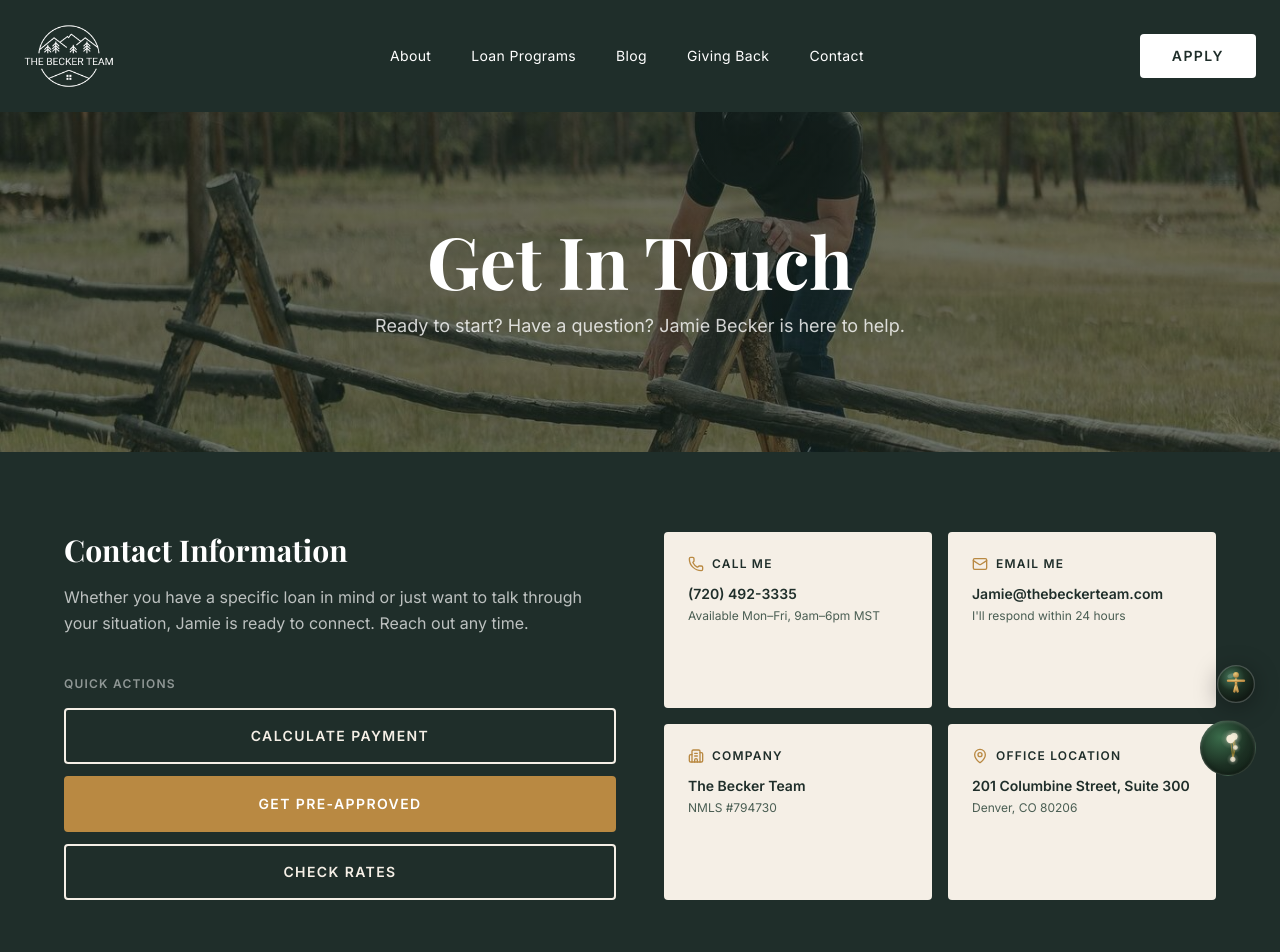
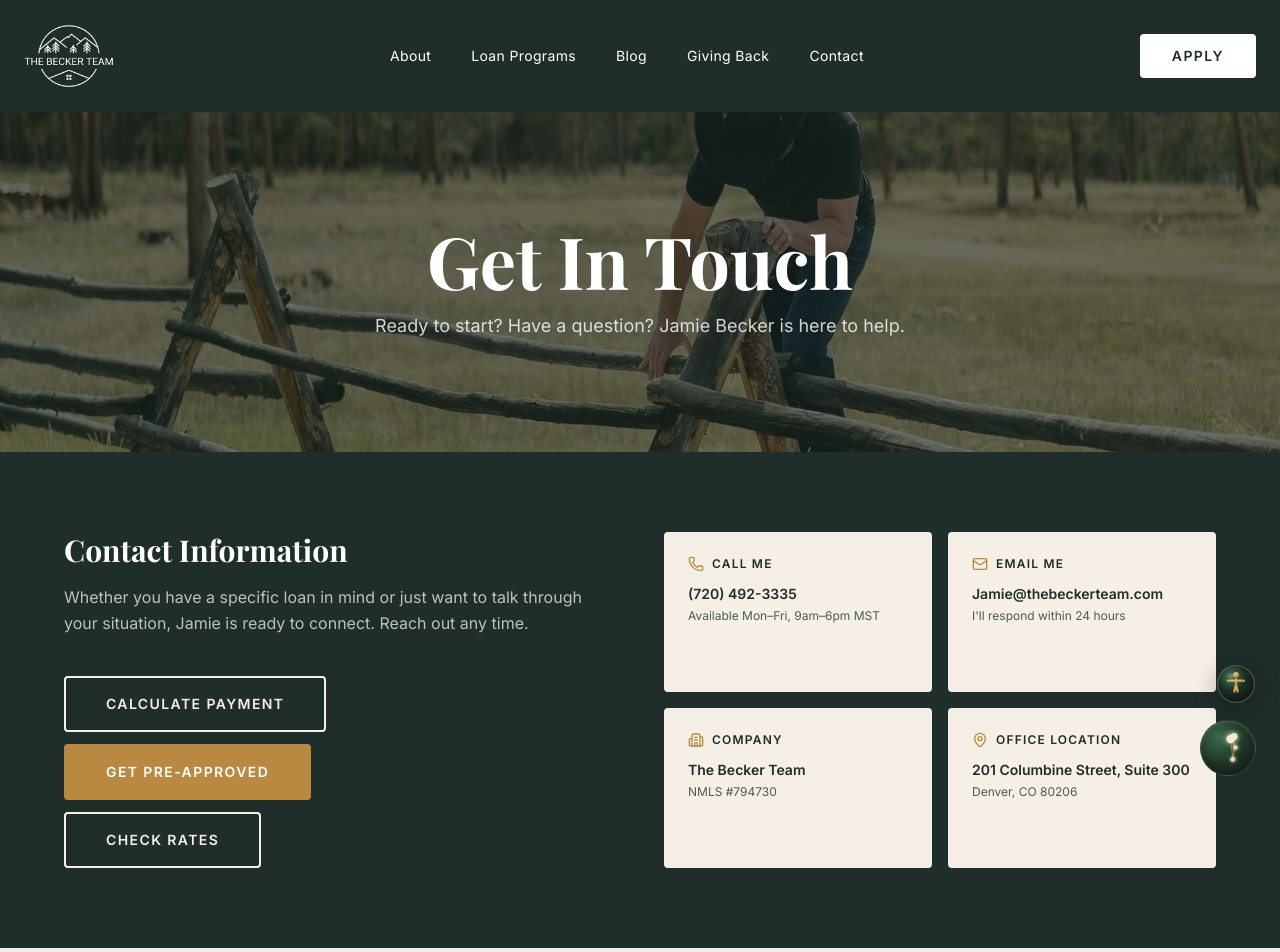
Before and after one commit to AppStudioPros/becker-team, a Next.js app: page /contact in a window 1280 px wide. Shown: the top 952 px of the page. Built offline with nearby package versions, Linux system fonts and the light colour scheme.

Commit message:
Match contact action buttons to site sizing and remove their caption

```diff
--- a/app/contact/page.tsx
+++ b/app/contact/page.tsx
@@ -101,7 +101,7 @@ export default function ContactPage() {
         </p>
       </section>
 
-      {/* ── Contact Info + Quick Actions ── */}
+      {/* ── Contact Information ── */}
       <section className="py-14 md:py-20 px-6" style={{ backgroundColor: '#1F2E2A' }}>
         <div className="max-w-6xl mx-auto grid grid-cols-1 md:grid-cols-2 gap-12">
           {/* Left */}
@@ -117,11 +117,10 @@ export default function ContactPage() {
               Whether you have a specific loan in mind or just want to talk through your situation,
               Jamie is ready to connect. Reach out any time.
             </p>
-            <p className="text-white/50 mb-4 text-xs font-bold uppercase tracking-widest">Quick Actions</p>
-            <div className="flex flex-col gap-3">
+            <div className="flex flex-col items-start gap-3">
               <Link
                 href="/mortgage-calculator"
-                className="block w-full text-center uppercase tracking-widest text-sm font-semibold py-4 px-6 rounded btn-hover"
+                className="inline-block text-center uppercase tracking-widest text-sm font-semibold px-10 py-4 rounded btn-hover"
                 style={{ backgroundColor: 'transparent', color: '#F5EFE6', border: '2px solid #F5EFE6' }}
               >
                 Calculate Payment
@@ -130,14 +129,14 @@ export default function ContactPage() {
                 href="https://2179191.my1003app.com/794730/register"
                 target="_blank"
                 rel="noopener noreferrer"
-                className="block w-full text-center uppercase tracking-widest text-sm font-semibold py-4 px-6 rounded btn-hover"
+                className="inline-block text-center uppercase tracking-widest text-sm font-semibold px-10 py-4 rounded btn-hover"
                 style={{ backgroundColor: '#B98942', color: '#fff', border: '2px solid #B98942' }}
               >
                 Get Pre-Approved
               </a>
               <Link
                 href="/mortgage-interest-rates"
-                className="block w-full text-center uppercase tracking-widest text-sm font-semibold py-4 px-6 rounded btn-hover"
+                className="inline-block text-center uppercase tracking-widest text-sm font-semibold px-10 py-4 rounded btn-hover"
                 style={{ backgroundColor: 'transparent', color: '#F5EFE6', border: '2px solid #F5EFE6' }}
               >
                 Check Rates
```
